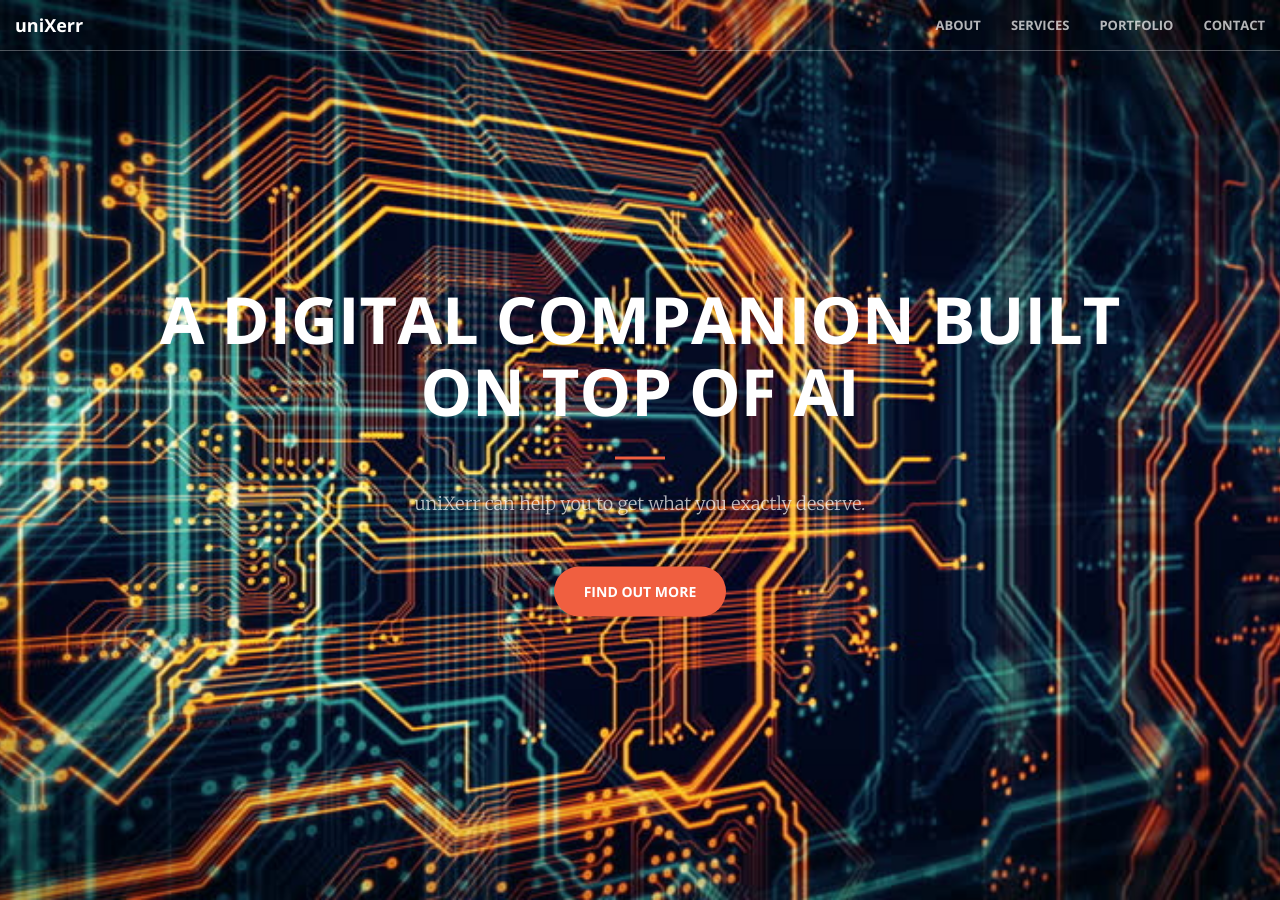
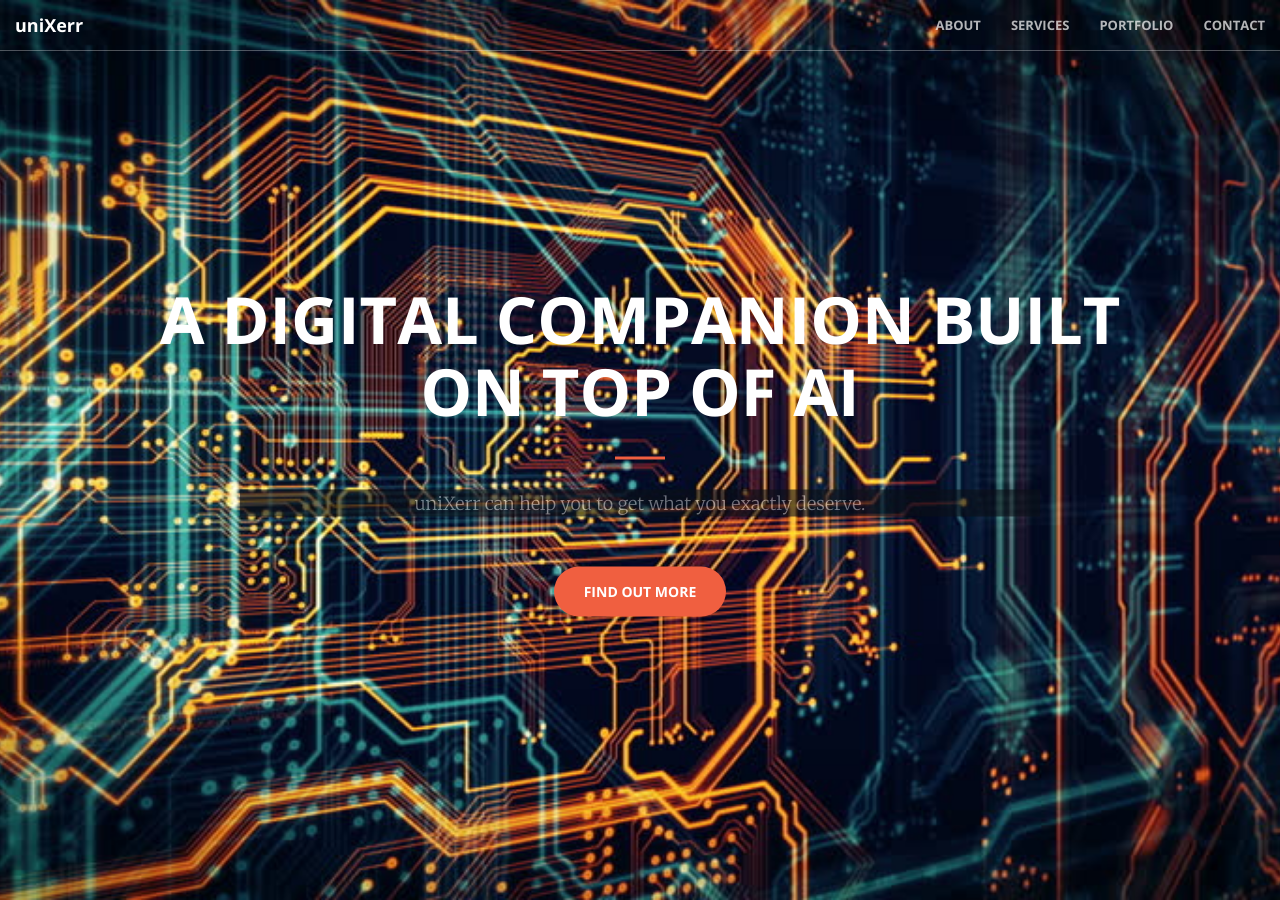
Before and after one commit to wildonion/wildonion.github.io, a Jekyll site: the page built from index.html, in a window 1280 px wide and 900 px high. Built offline with Jekyll 4.4.1, drawn with Linux system fonts in a browser that asks for light colours.

Commit message:
add some style

```diff
--- a/_includes/header.html
+++ b/_includes/header.html
@@ -3,7 +3,7 @@
         <div class="header-content-inner">
             <h1>A Digital Companion Built on top of AI</h1>
             <hr>
-            <p style="text-shadow: black;">uniXerr can help you to get what you exactly deserve.</p>
+            <p style="text-shadow: black; background-color: #0b1017; opacity: 0.6;">uniXerr can help you to get what you exactly deserve.</p>
             <a href="#about" class="btn btn-primary btn-xl page-scroll">Find Out More</a>
         </div>
     </div>
```
